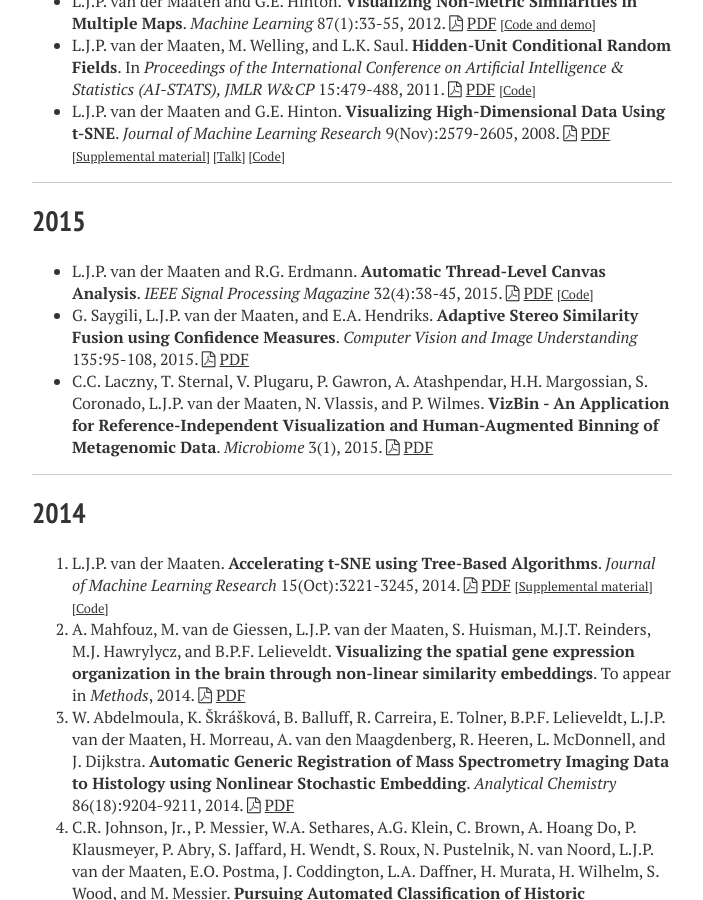
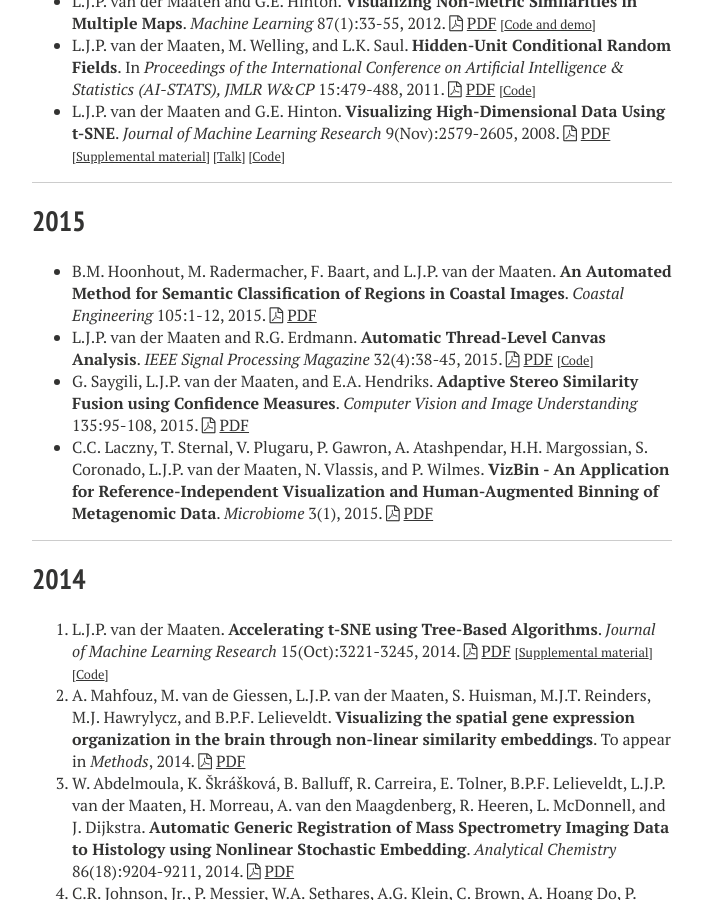
Before and after one commit to lvdmaaten/lvdmaaten.github.io, a Jekyll site: the page built from publications/index.md, in a window 1280 px wide and 900 px high, scrolled down 862 px. Shown: the whole window, without its empty margins (288-991 px from the left). Built offline with Jekyll 4.4.1, drawn with Linux system fonts in a browser that asks for light colours; nearby versions of some CDN libraries.

Commit message:
add coastal engineering paper

```diff
--- a/publications/index.md
+++ b/publications/index.md
@@ -33,6 +33,7 @@
 
 ## 2015
 
+* B.M. Hoonhout, M. Radermacher, F. Baart, and L.J.P. van der Maaten. **An Automated Method for Semantic Classification of Regions in Coastal Images**. _Coastal Engineering_ 105:1-12, 2015. <i class="fa fa-file-pdf-o"></i> [PDF](papers/CE_2015.pdf)
 * L.J.P. van der Maaten and R.G. Erdmann. **Automatic Thread-Level Canvas Analysis**. _IEEE Signal Processing Magazine_ 32(4):38-45, 2015. <i class="fa fa-file-pdf-o"></i> [PDF](papers/IEEESPM_2015.pdf) <small>[[Code](../canvas/index.html)]</small>
 * G. Saygili, L.J.P. van der Maaten, and E.A. Hendriks. **Adaptive Stereo Similarity Fusion using Confidence Measures**. _Computer Vision and Image Understanding_ 135:95-108, 2015. <i class="fa fa-file-pdf-o"></i> [PDF](papers/CVIU_2015.pdf)
 * C.C. Laczny, T. Sternal, V. Plugaru, P. Gawron, A. Atashpendar, H.H. Margossian, S. Coronado, L.J.P. van der Maaten, N. Vlassis, and P. Wilmes. **VizBin - An Application for Reference-Independent Visualization and Human-Augmented Binning of Metagenomic Data**. _Microbiome_ 3(1), 2015. <i class="fa fa-file-pdf-o"></i> [PDF](papers/Microbiome_2015.pdf)
```
Also changed, not shown: Gemfile.lock, 6 other files.
